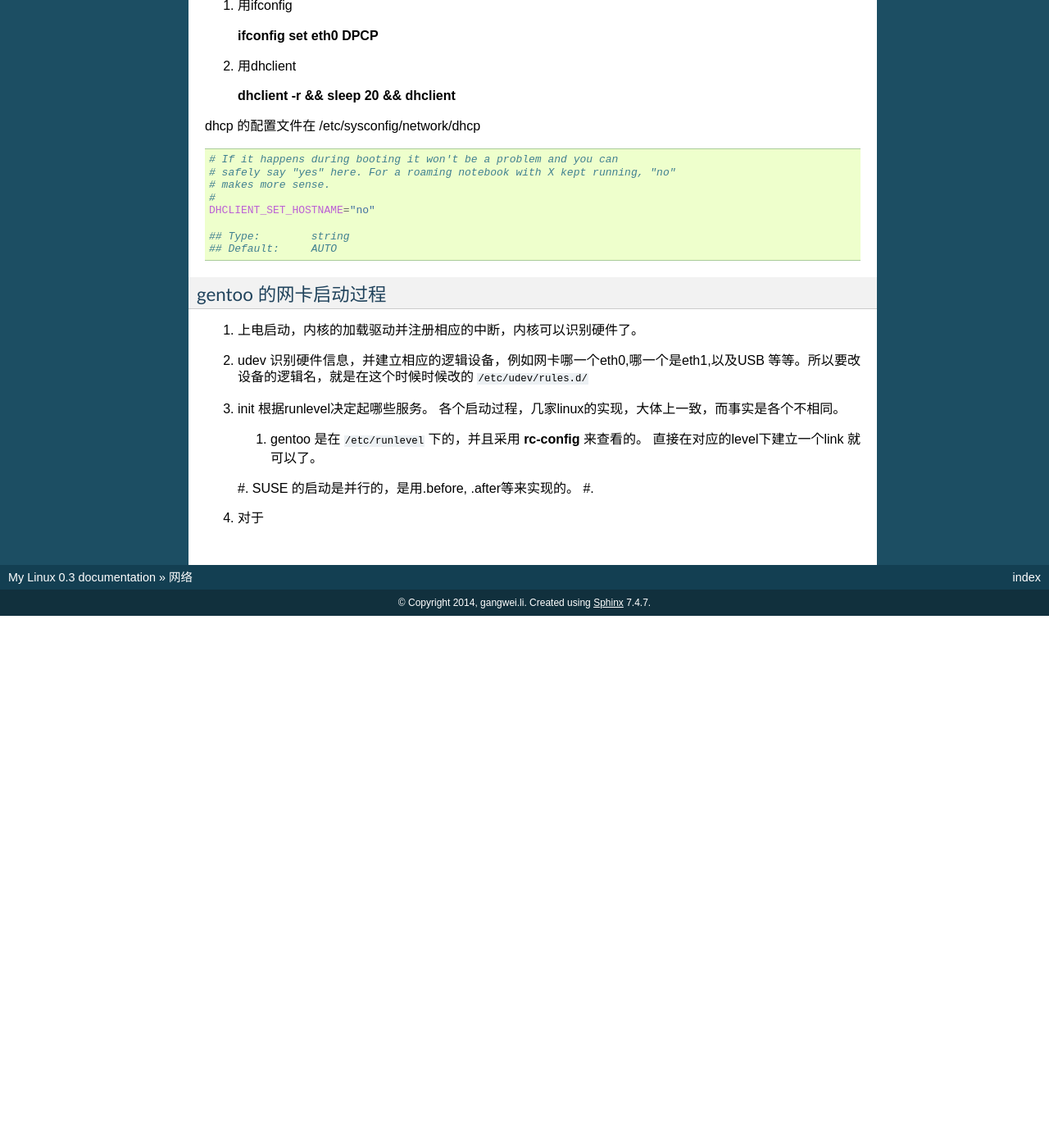
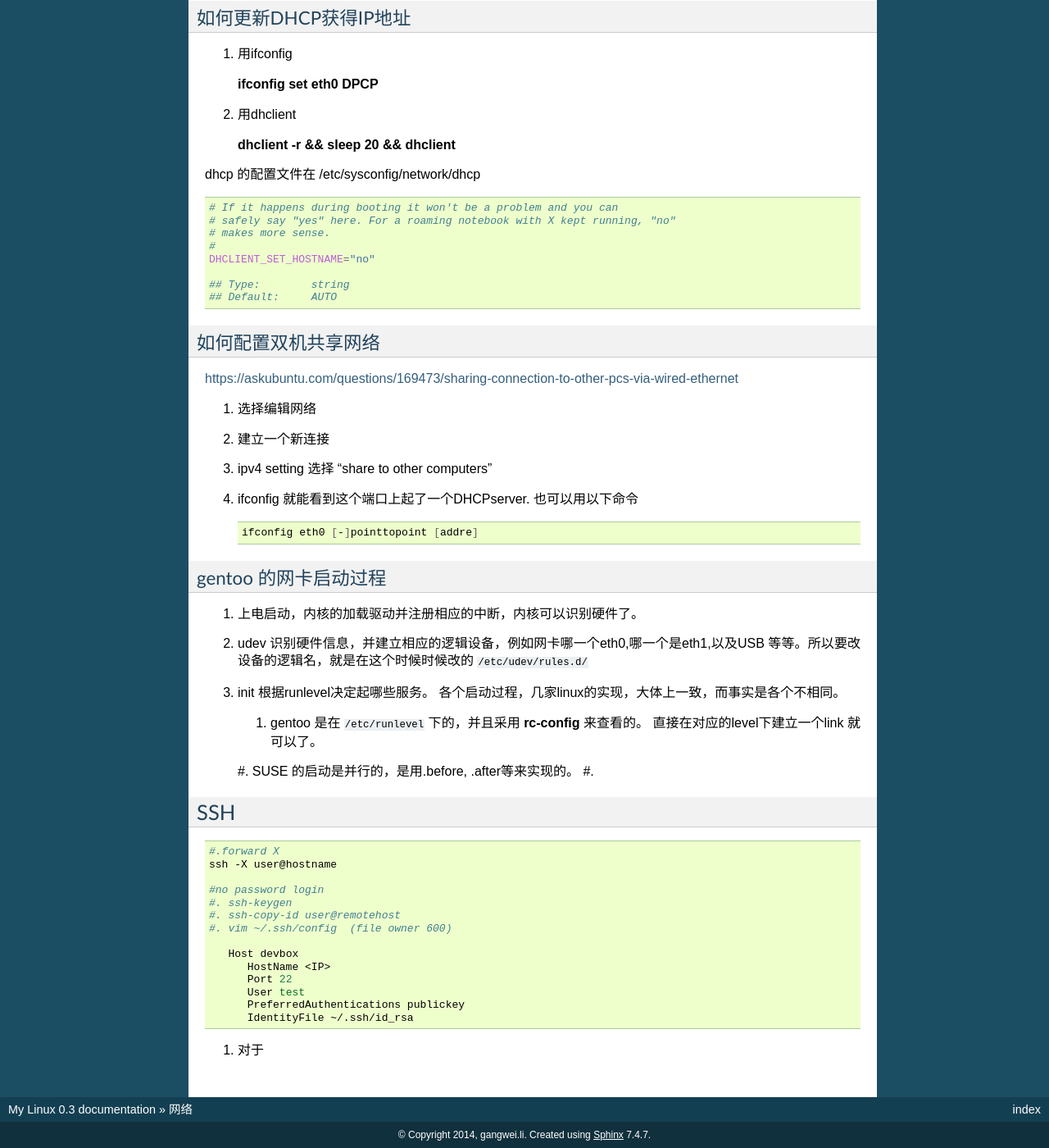
Before and after one commit to gwli/MyLinux, a Sphinx documentation site: the page built from source/content/Stage_1/network.rst, in a window 1280 px wide and 1400 px high, scrolled down 946 px. Shown: the whole window at 82% size. Built offline with Sphinx 7.4.7, drawn with Linux system fonts in a browser that asks for light colours; formulas are drawn with MathJax 3; before the commit the page ends 1697 px from its top, so only the background shows below that; some of the changed text lies outside the part shown.

Commit message:
how to use ssh-copy-id

```diff
--- a/source/content/Stage_1/network.rst
+++ b/source/content/Stage_1/network.rst
@@ -15,6 +15,11 @@ dns lookup
 nslookup 可以查询IP,或者域名。
 
 :file:`/etc/resolve.conf` 来配置DNS
+
+.. code-block:: bash
+
+   nameserver 10.19.189.252
+   search xxx.com
 
 但是其他域名管理，以及LDAP等等以及NIS都是通过NSS来管理的,配置文件在 :file:`/etc/nsswitch.conf` .
 
@@ -74,6 +79,20 @@ dhcp 的配置文件在 /etc/sysconfig/network/dhcp
    ## Default:     AUTO
 
 
+如何配置双机共享网络
+--------------------
+
+https://askubuntu.com/questions/169473/sharing-connection-to-other-pcs-via-wired-ethernet
+
+#. 选择编辑网络
+#. 建立一个新连接
+#. ipv4 setting 选择 "share to other computers"
+#. ifconfig 就能看到这个端口上起了一个DHCPserver. 也可以用以下命令
+
+   .. code-block:: bash
+
+      ifconfig eth0 [-]pointtopoint [addre]
+
 gentoo 的网卡启动过程
 ---------------------
 
@@ -88,4 +107,25 @@ gentoo 的网卡启动过程
    #. SUSE 的启动是并行的，是用.before, .after等来实现的。
    #.
 
+SSH
+===
+
+.. code-block:: bash
+
+   #.forward X
+   ssh -X user@hostname
+
+   #no password login
+   #. ssh-keygen
+   #. ssh-copy-id user@remotehost
+   #. vim ~/.ssh/config  (file owner 600)
+
+      Host devbox
+         HostName <IP>
+         Port 22
+         User test
+         PreferredAuthentications publickey
+         IdentityFile ~/.ssh/id_rsa
+
+
 #. 对于
```
